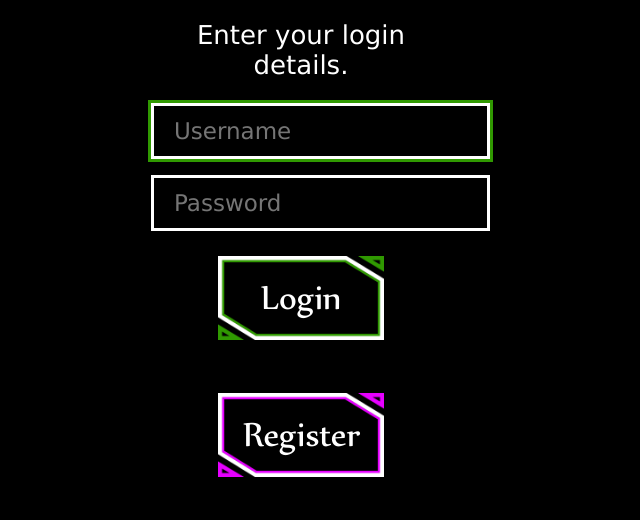
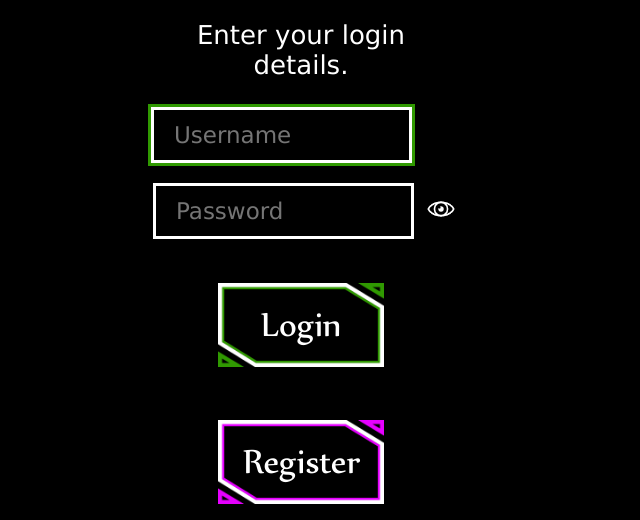
Before and after one commit to jonas-diete/timestablecoach, a Flask app: page /login in a window 1280 px wide. Shown: the part 85-605 px from the top of the page, without its empty margins (339-979 px from the left). Run offline with Flask 2, Linux system fonts and the light colour scheme.

Commit message:
added eye for password

```diff
--- a/static/styles.css
+++ b/static/styles.css
@@ -150,6 +150,29 @@ input[type=text]:focus, input[type=password]:focus {
 }
 
 /* ------------- LOGIN SCREEN -------------- */
+
+#password-container {
+    width: 307px;
+    margin: 8px auto;
+}
+
+#password {
+    margin: 0;
+    width: 215px;
+}
+
+#username {
+    width: 215px;
+    margin: 12px 40px 12px 0;
+}
+
+#show-hide-password {
+    height: 30px;
+    width: 30px;
+    padding: 0 0 0 7px;
+    position: relative;
+    top: 5px;
+}
 
 #cookie_consent {
     position: fixed;
--- a/templates/login.html
+++ b/templates/login.html
@@ -50,9 +50,12 @@
 
     <div class="narrow_row">
         <form action="/login" method="POST">
-            <input autofocus autocomplete="off" type="text" name="username" placeholder="Username">
+            <input id="username" autofocus autocomplete="off" type="text" name="username" placeholder="Username">
             <br>
-            <input autocomplete="off" type="password" name="password" placeholder="Password">
+            <div id="password-container">
+                <input id="password" autocomplete="off" type="password" name="password" placeholder="Password">
+                <img src="/static/images/eye.png" id="show-hide-password">
+            </div>
             <br>
             <button type="submit" class="select_button" id="login_button">Login</button>
         </form>
```
Also changed, not shown: static/images/eye-crossed-out.png (added), static/images/eye.png (added).
